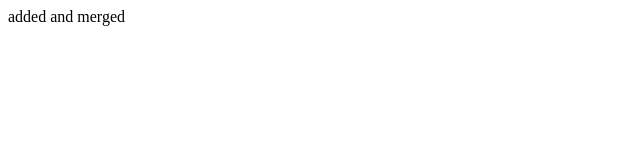
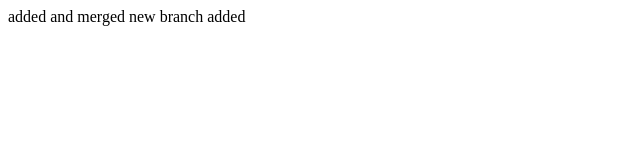
Before and after one commit to erabhaya/task, a plain HTML site: page index.html in a window 1280 px wide. Shown: the whole page, without its empty margins (0-640 px from the left). Drawn offline with Linux system fonts and the light colour scheme.

Commit message:
New Commit

```diff
--- a/index.html
+++ b/index.html
@@ -8,5 +8,6 @@
 </head>
 <body>
     added and merged
+    new branch added
 </body>
 </html>
```
